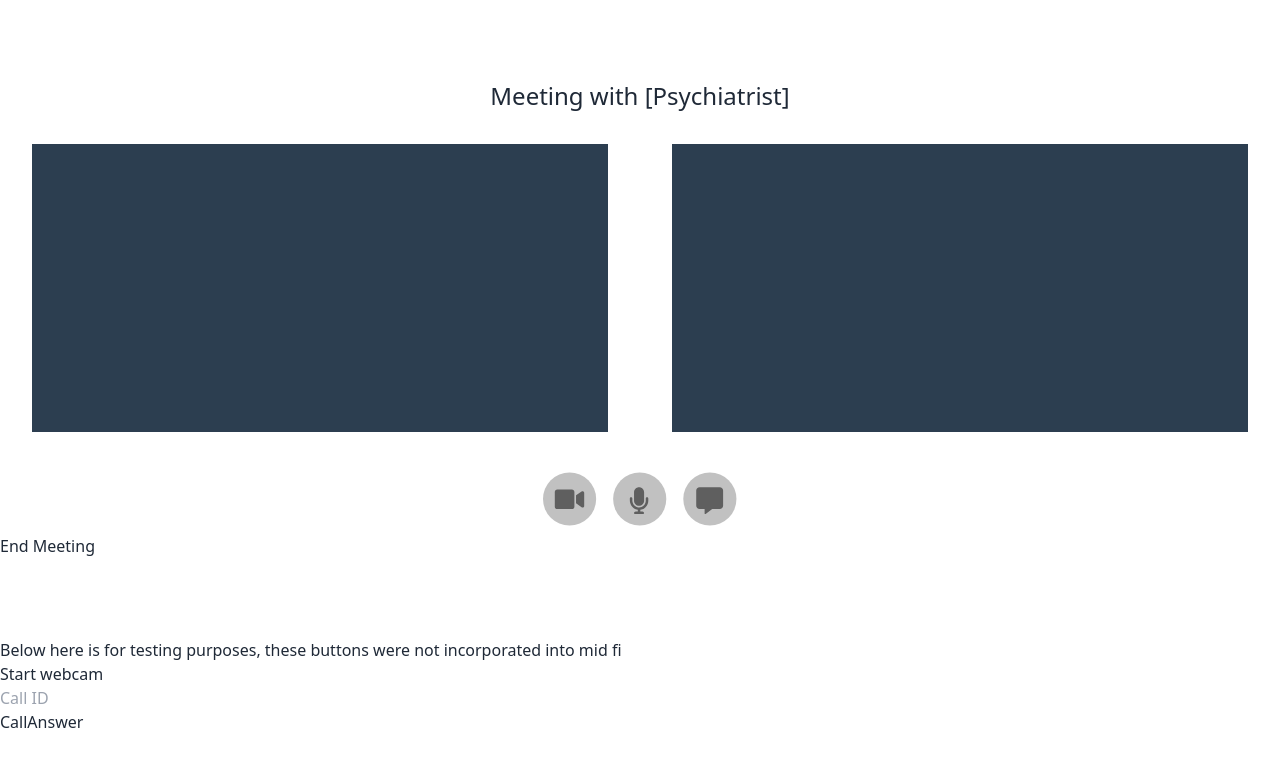
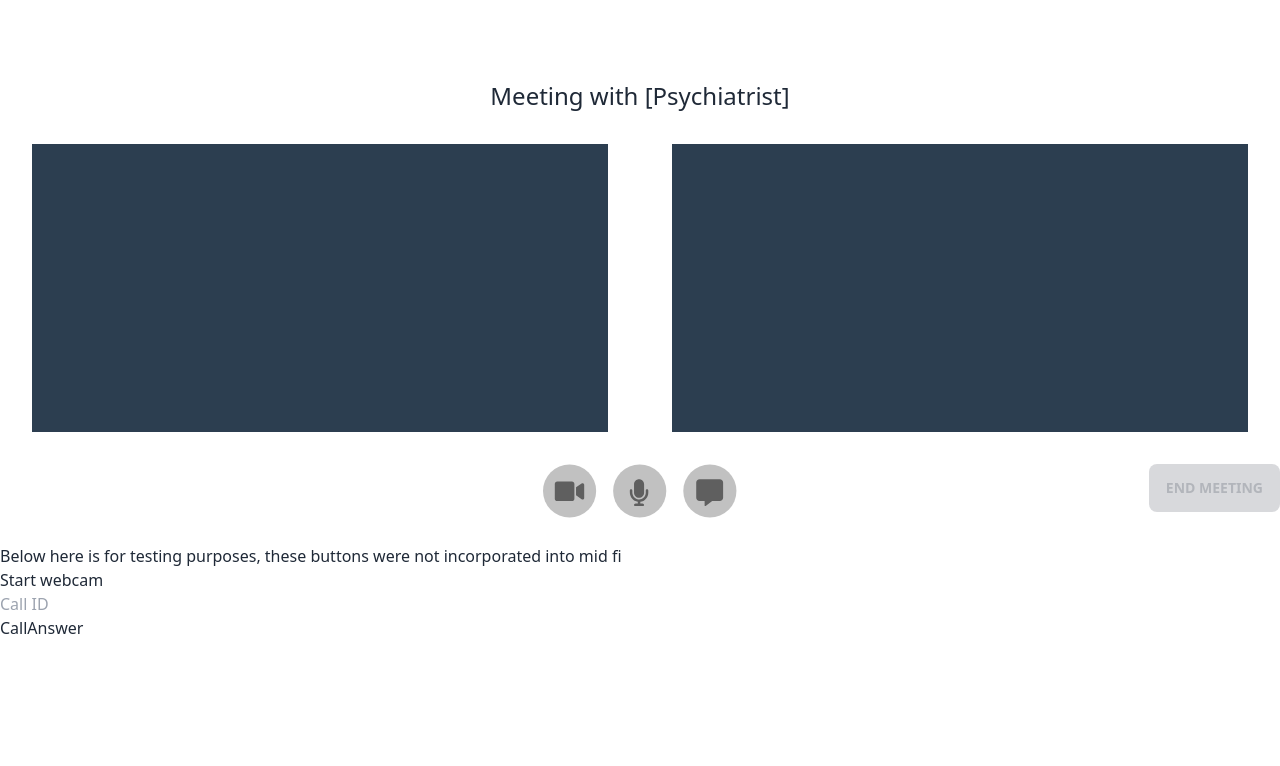
Before and after one commit to cornellh4i/okb-hope, a Next.js app in the folder frontend/: page /video-chat in a window 1280 px wide. Shown: the top 766 px of the page. Built offline with nearby package versions, Linux system fonts and the light colour scheme; no server answers.

Commit message:
fixed button formatting

```diff
--- a/frontend/src/components/VideoChat.tsx
+++ b/frontend/src/components/VideoChat.tsx
@@ -328,7 +328,7 @@ const VideoChat: React.FC = () => {
   };
 
   return (
-    <div className="flex flex-col">
+    <div className="flex flex-col ">
       <div className="flex text-2xl justify-center items-center pt-20">
         Meeting with [Psychiatrist]
       </div>
@@ -336,22 +336,16 @@ const VideoChat: React.FC = () => {
         <video ref={webcamVideo} autoPlay muted playsInline className="w-1/2 m-8 bg-[#2c3e50]" />
         <video ref={remoteVideo} autoPlay playsInline className="w-1/2 m-8 bg-[#2c3e50]" />
       </div>
-      <div className="media-controls" dir="ltr">
-        <div className="media-buttons flex ml-auto me-auto justify-center items-center ">
-          <button ref={toggleVideoButton} onClick={toggleVideo} className="video m-2">
-            <Video />
-          </button>
-          <button ref={toggleAudioButton} onClick={toggleAudio} className="audio m-2">
-            <Audio className="" />
-          </button>
-          <button className="m-2">
-            <Chat className="m-0" />
-          </button>
-        </div>
-        <button ref={hangupButton} onClick={hangupCall} disabled className="pr-10">
-          End Meeting
-        </button>
-      </div>
+      <div className="media-controls " dir="ltr">
+        < div className="relative" >
+          <div className="absolute top-1/2 left-1/2 -translate-x-1/2">
+            <button ref={toggleVideoButton} onClick={toggleVideo} className="video mx-2"><Video /></button>
+            <button ref={toggleAudioButton} onClick={toggleAudio} className="audio mx-2"><Audio /></button>
+            <button ref={toggleVideoButton} onClick={toggleVideo} className="mx-2"><Chat /></button>
+          </div>
+          <button ref={hangupButton} onClick={hangupCall} disabled className="btn absolute right-0"> End Meeting</button>
+        </div >
+      </div >
       <div className="testing mt-20">
         <p>Below here is for testing purposes, these buttons were not incorporated into mid fi</p>
         <button ref={webcamButton} onClick={setupMediaSources} id="startWebcam">
@@ -371,7 +365,7 @@ const VideoChat: React.FC = () => {
           Answer
         </button>
       </div>
-    </div>
+    </div >
   );
 };
 
```
